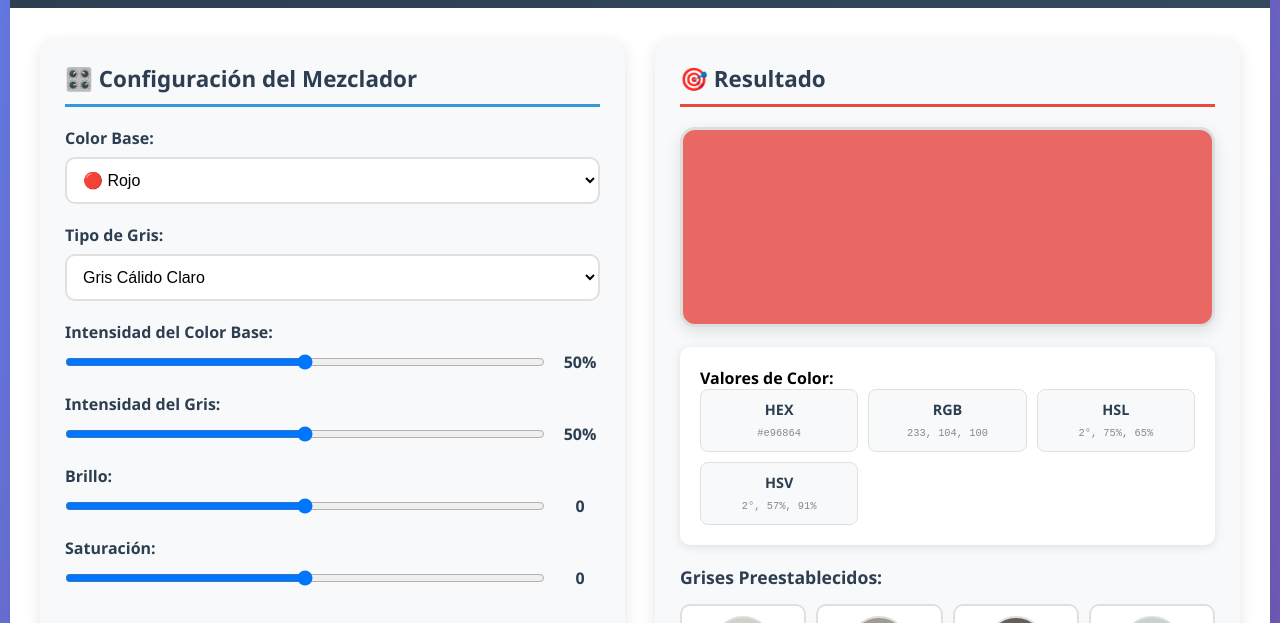
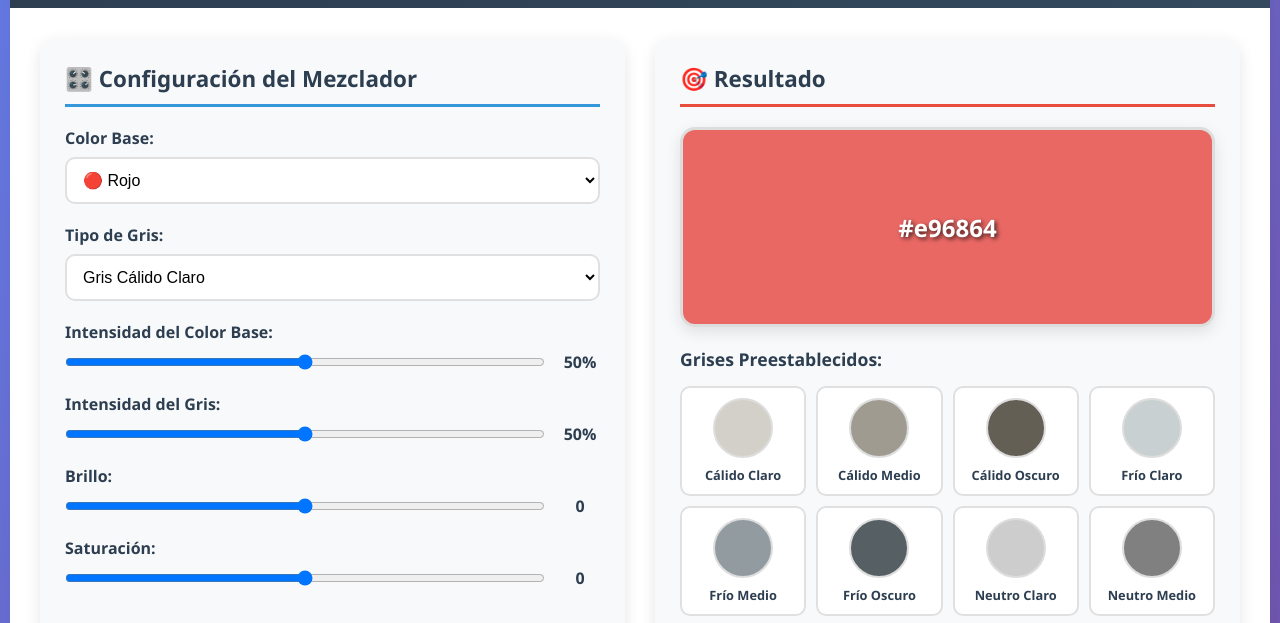
Before and after one commit to chusdomo/Mezclador-Grises-Cromaticos, a plain HTML site: page index.html in a window 1280 px wide. Shown: the part 107-730 px from the top of the page. Drawn offline with Linux system fonts and the light colour scheme.

Commit message:
Update index.html

```diff
--- a/index.html
+++ b/index.html
@@ -140,6 +140,7 @@
       margin-bottom: 20px;
       border: 3px solid #ddd;
       box-shadow: 0 5px 15px rgba(0,0,0,0.1);
+      position: relative;
     }
     .color-info {
       background: white;
@@ -363,28 +364,10 @@
       <!-- Resultado -->
       <div class="result-panel">
         <h3>🎯 Resultado</h3>
-        <div class="color-preview" id="colorPreview"></div>
-        <div class="color-info">
-          <h4>Valores de Color:</h4>
-          <div class="color-values">
-            <div class="color-value" onclick="copyText('hexValue')">
-              <strong>HEX</strong>
-              <span id="hexValue">#808080</span>
-            </div>
-            <div class="color-value" onclick="copyText('rgbValue')">
-              <strong>RGB</strong>
-              <span id="rgbValue">128, 128, 128</span>
-            </div>
-            <div class="color-value" onclick="copyText('hslValue')">
-              <strong>HSL</strong>
-              <span id="hslValue">0°, 0%, 50%</span>
-            </div>
-            <div class="color-value" onclick="copyText('hsvValue')">
-              <strong>HSV</strong>
-              <span id="hsvValue">0°, 0%, 50%</span>
-            </div>
-          </div>
+        <div class="color-preview" id="colorPreview">
+          <div id="hexDisplay" onclick="copyHexValue()" style="position: absolute; top: 50%; left: 50%; transform: translate(-50%, -50%); font-size: 24px; font-weight: bold; color: white; text-shadow: 2px 2px 4px rgba(0,0,0,0.7); cursor: pointer; user-select: none;">#808080</div>
         </div>
+
         <div class="preset-grays">
           <h4>Grises Preestablecidos:</h4>
           <div class="preset-grid" id="presetGrid"></div>
@@ -501,12 +484,7 @@
 
     function updateColorValues(color) {
       const hex = '#' + [color.r, color.g, color.b].map(x => x.toString(16).padStart(2, '0')).join('');
-      document.getElementById('hexValue').textContent = hex;
-      document.getElementById('rgbValue').textContent = `${color.r}, ${color.g}, ${color.b}`;
-      const hsl = rgbToHsl(color.r, color.g, color.b);
-      document.getElementById('hslValue').textContent = `${Math.round(hsl.h)}°, ${Math.round(hsl.s)}%, ${Math.round(hsl.l)}%`;
-      const hsv = rgbToHsv(color.r, color.g, color.b);
-      document.getElementById('hsvValue').textContent = `${Math.round(hsv.h)}°, ${Math.round(hsv.s)}%, ${Math.round(hsv.v)}%`;
+      document.getElementById('hexDisplay').textContent = hex;
     }
 
     function rgbToHsl(r, g, b) {
@@ -616,6 +594,16 @@
       updateSliderValues();
     }
 
+    function copyHexValue() {
+      const hex = document.getElementById('hexDisplay').textContent;
+      navigator.clipboard.writeText(hex).then(() => {
+        const tooltip = document.getElementById('copyTooltip');
+        tooltip.textContent = `Copiado: ${hex}`;
+        tooltip.classList.add('show');
+        setTimeout(() => tooltip.classList.remove('show'), 1500);
+      }).catch(err => alert("Error al copiar: " + err));
+    }
+
     // Copiar texto al hacer clic
     function copyText(id) {
       const text = document.getElementById(id).textContent;
```
